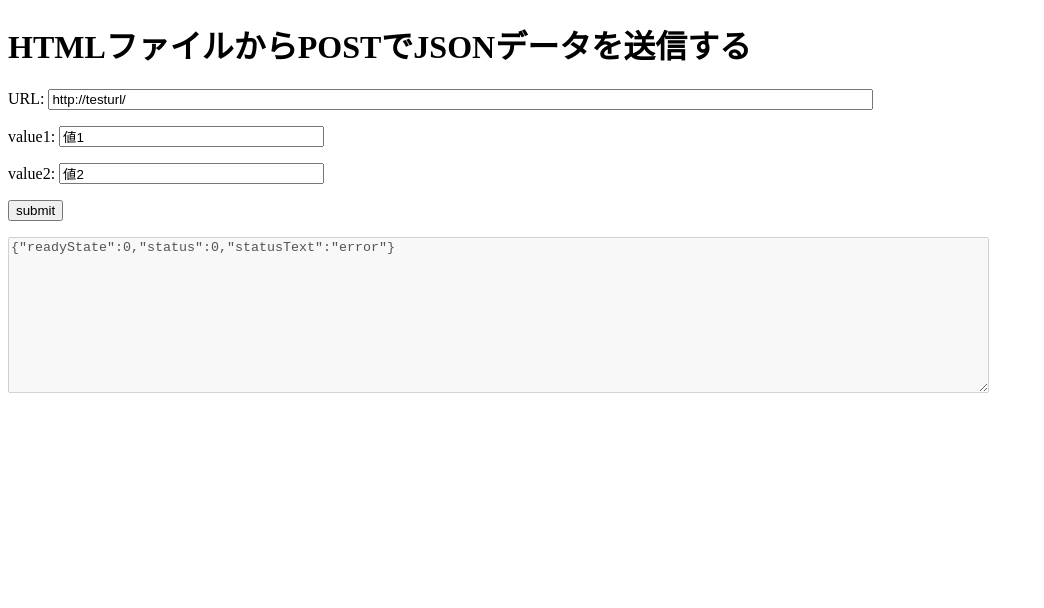
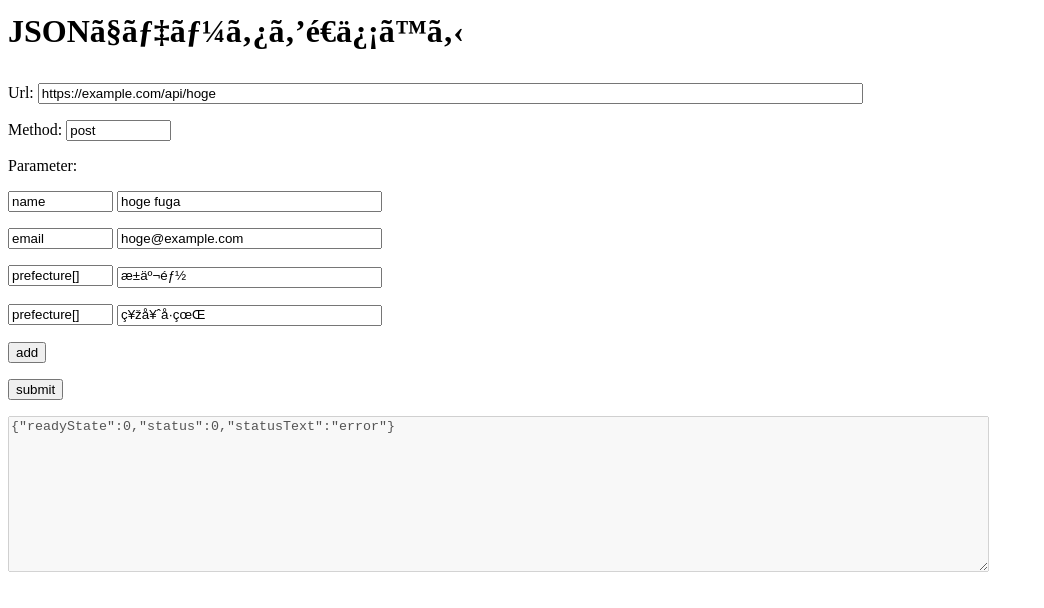
Before and after one commit to brightwaltz/api.html.post, a plain HTML site: page index.html in a window 1280 px wide. Both pictures are taken after a click on the button "submit". Shown: the whole page, without its empty margins (0-1044 px from the left). Drawn offline with nearby package versions, Linux system fonts and the light colour scheme; no server answers.

Commit message:
edit index.html

```diff
--- a/index.html
+++ b/index.html
@@ -1,57 +1,97 @@
-<!DOCTYPE html>
 <html>
 <head>
-<meta charset="UTF-8">
-<title>HTMLファイルからPOSTでJSONデータを送信する</title>
-<script type="text/javascript" src="http://ajax.googleapis.com/ajax/libs/jquery/2.1.0/jquery.min.js"></script>
+</head>
+<body>
+    <h1>JSONでデータを送信する</h1>
+    <p>Url: <input type="text" id="url" name="url" size="100" value="https://example.com/api/hoge"></p>
+    <p>Method: <input type="text" id="method" name="method" size="10" value="post"></p>
+    <p>Parameter:</p>
+    <div id="input-param">
+        <p>
+            <input type="text" class="param-key" size="10" value="name">
+            <input type="text" class="param-value" size="30" value="hoge fuga">
+        </p>
+        <p>
+            <input type="text" class="param-key" size="10" value="email">
+            <input type="text" class="param-value" size="30" value="hoge@example.com">
+        </p>
+        <p>
+            <input type="text" class="param-key" size="10" value="prefecture[]">
+            <input type="text" class="param-value" size="30" value="東京都">
+        </p>
+        <p>
+            <input type="text" class="param-key" size="10" value="prefecture[]">
+            <input type="text" class="param-value" size="30" value="神奈川県">
+        </p>
+        <template id="input-template">
+            <p>
+                <input type="text" class="param-key" size="10" value="">
+                <input type="text" class="param-value" size="30" value="">
+            </p>
+        </template>
+    </div>
+    <p><button id="add" type="button">add</button></p>
 
+    <p><button id="submit" type="button">submit</button></p>
+    <textarea id="response" cols=120 rows=10 disabled>Response Values</textarea>
+</body>
+<script type="text/javascript" src="https://ajax.googleapis.com/ajax/libs/jquery/2.2.4/jquery.min.js"></script>
 <script type="text/javascript">
-    $(function(){
-        $("#response").html("Response Values");
+    $(function () {
 
-        $("#button").click( function(){
-            var url = $("#url_post").val();
+        $("#add").click(function () {
+            let clone = document.importNode(document.querySelector('#input-template').content, true);
+            document.querySelector('#input-param').appendChild(clone);
+        });
 
-                var JSONdata = {
-                    value1: $("#value1").val(),
-                    value2: $("#value2").val()
-                };
+        $("#submit").click(function () {
+            $("#response").html("");
+            let url = $("#url").val();
+            let type = $("#method").val();
 
-            alert(JSON.stringify(JSONdata));
+            let param = {};
+            if (type.match(/get/i)) {
+                $(".param-key").each(function (i, o) {
+                    param[$(o).val()] = $(".param-value").eq(i).val();
+                });
+            } else {
+                $(".param-key").each(function (i, o) {
+                    // 配列をよしなに対応
+                    if ($(o).val().indexOf('[]') != -1) {
+                        let key = $(o).val().replace('[]', '');
+                        if (param[key] == undefined) {
+                            param[key] = [];
+                        }
+                        param[key].push($(".param-value").eq(i).val());
+                    } else {
+                        param[$(o).val()] = $(".param-value").eq(i).val();
+                    }
+                });
+                param = JSON.stringify(param);
+            }
+
+            // console.log(param);
+            // return;
 
             $.ajax({
-                type : 'post',
-                url : url,
-                data : JSON.stringify(JSONdata),
-                contentType: 'application/JSON',
-                dataType : 'JSON',
+                type: type,
+                url: url,
+                data: param,
+                contentType: 'application/json',
+                dataType: 'json',
                 scriptCharset: 'utf-8',
-                success : function(data) {
-
-                    // Success
-                    alert("success");
-                    alert(JSON.stringify(data));
+                success: function (data) {
+                    console.log("success");
+                    console.log(data);
                     $("#response").html(JSON.stringify(data));
                 },
-                error : function(data) {
-
-                    // Error
-                    alert("error");
-                    alert(JSON.stringify(data));
+                error: function (data) {
+                    console.log("error");
+                    console.log(data);
                     $("#response").html(JSON.stringify(data));
                 }
             });
-        })
-    })
+        });
+    });
 </script>
-
-</head>
-<body>
-    <h1>HTMLファイルからPOSTでJSONデータを送信する</h1>
-    <p>URL: <input type="text" id="url_post" name="url" size="100" value="http://testurl/"></p>
-    <p>value1: <input type="text" id="value1" size="30" value="値1"></p>
-    <p>value2: <input type="text" id="value2" size="30" value="値2"></p>
-    <p><button id="button" type="button">submit</button></p>
-    <textarea id="response" cols=120 rows=10 disabled></textarea>
-</body>
 </html>
```
